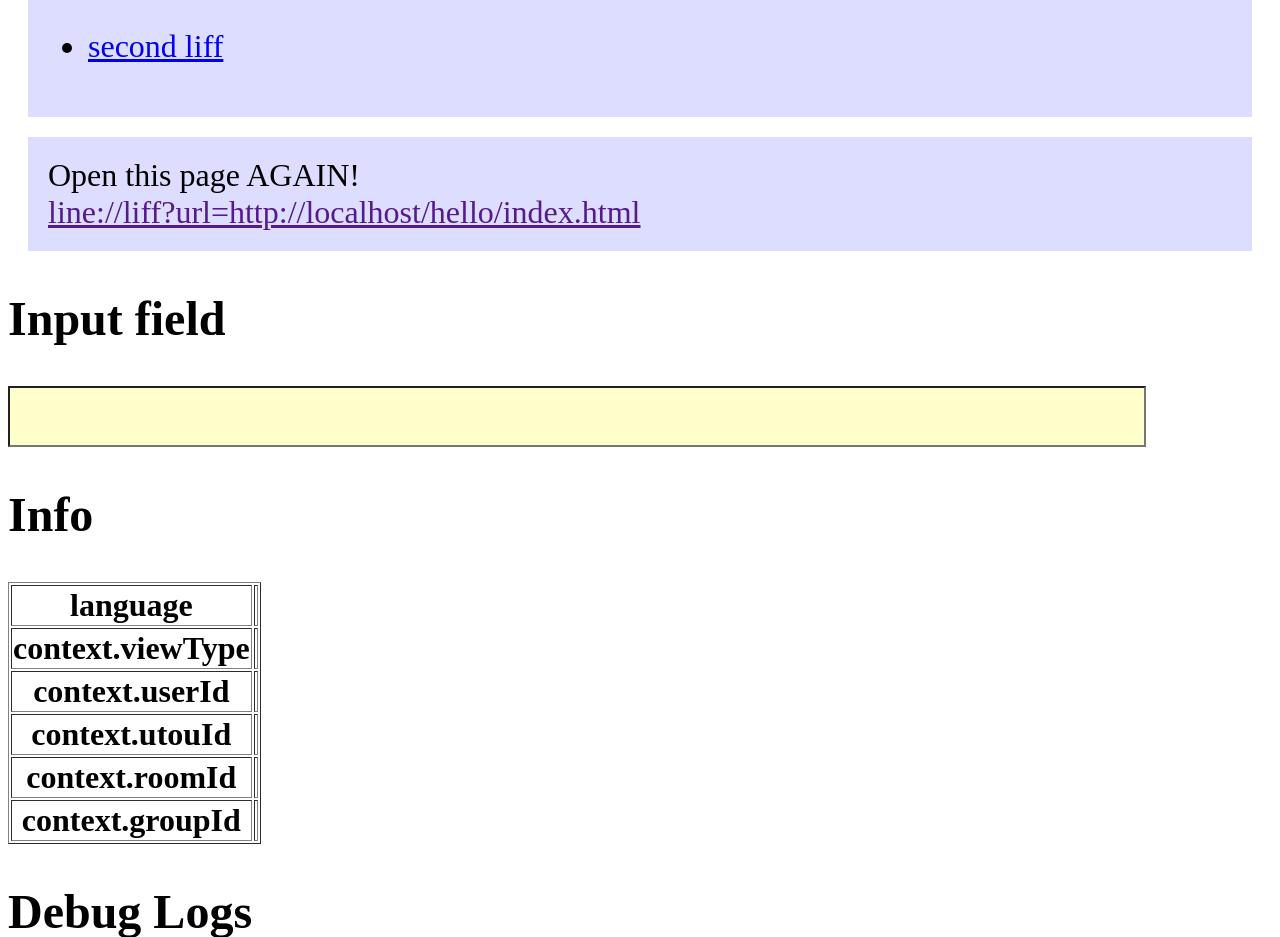
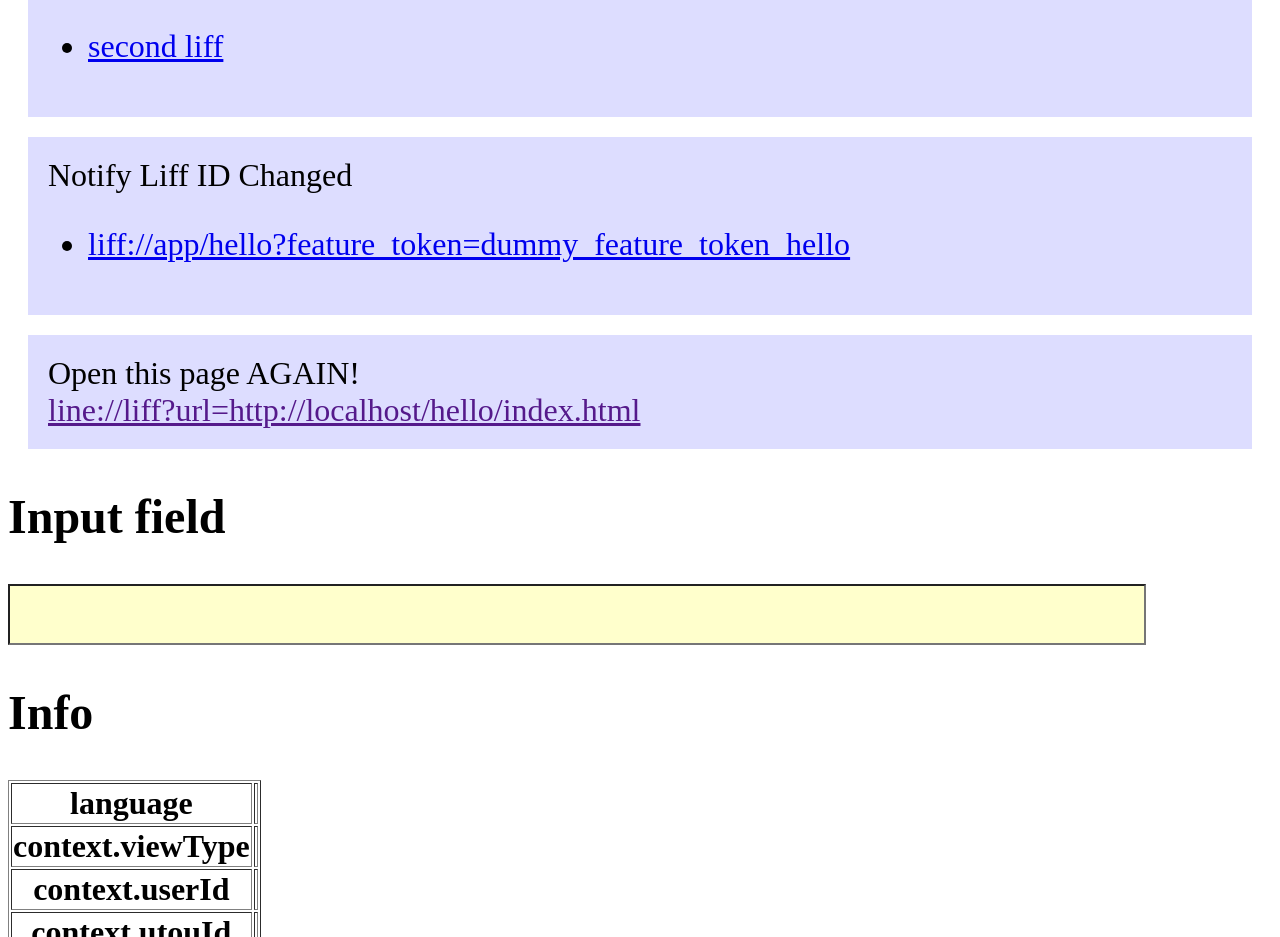
Before and after one commit to walkingice/liff, a plain HTML site: page hello/index.html in a window 1280 px wide. Shown: the part 2620-3557 px from the top of the page. Drawn offline with Linux system fonts and the light colour scheme.

Commit message:
index page add liff://app/hello....

```diff
--- a/hello/index.html
+++ b/hello/index.html
@@ -120,6 +120,13 @@
         </div>
 
         <div class="row">
+            Notify Liff ID Changed
+            <ul>
+                <li><a href="liff://app/hello?feature_token=dummy_feature_token_hello">liff://app/hello?feature_token=dummy_feature_token_hello</a></li>
+            </ul>
+        </div>
+
+        <div class="row">
             <div>Open this page AGAIN!</div>
             <a id="here" href=""></a>
             <script>
```
